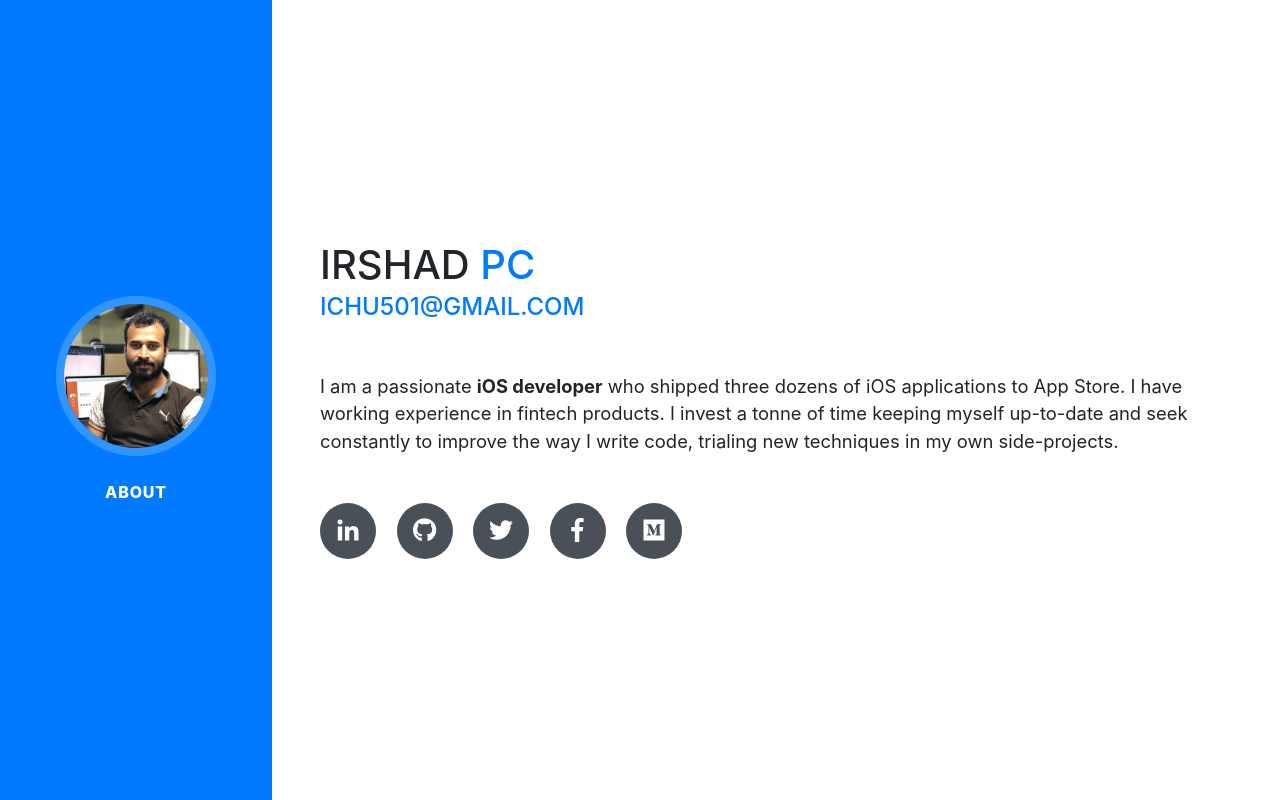
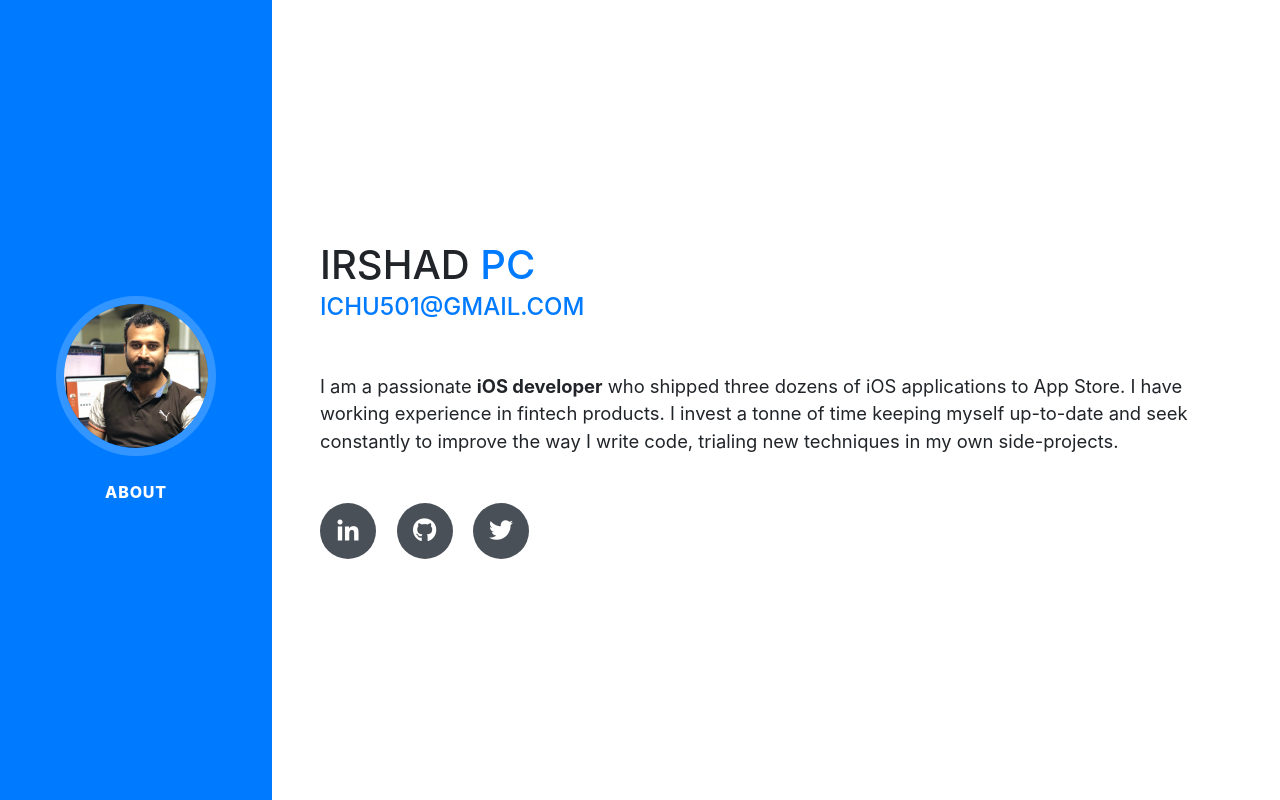
Before and after one commit to irshadpc/irshadpc.github.io, a website with bundled scripts: page index.html in a window 1280 px wide. Built offline with nearby package versions, Linux system fonts and the light colour scheme; a web font is replaced by a local one.

Commit message:
Update index.html
Removed facebook and medium.

```diff
--- a/index.html
+++ b/index.html
@@ -65,12 +65,6 @@
             <a href="https://twitter.com/_irshadpc">
               <i class="fab fa-twitter"></i>
             </a>
-            <a href="https://www.facebook.com/ichu.pc">
-              <i class="fab fa-facebook-f"></i>
-            </a>
-            <a href="https://medium.com/@irshadpc">
-              <i class="fab fa-medium"></i>
-            </a>
           </div>
         </div>
       </section>
```
